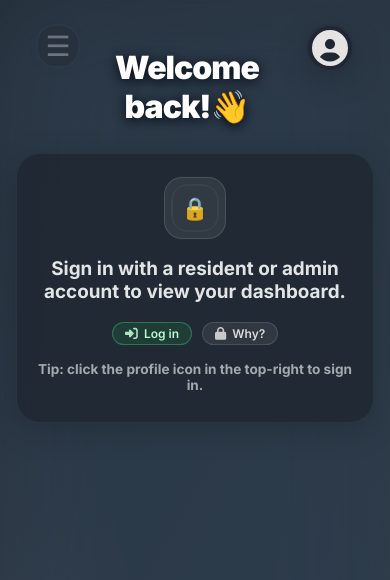
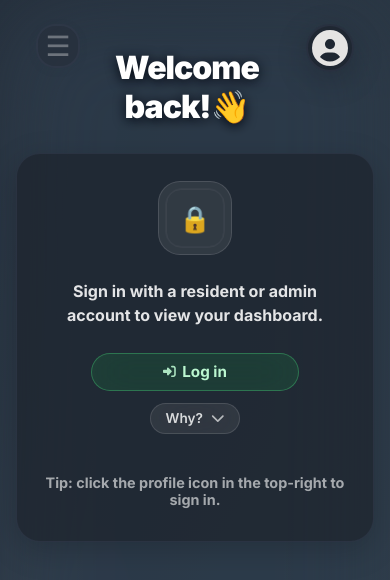
Before and after one commit to PetoAdam/homenavi, a React (Vite) app in the folder frontend/: page / in a window 390 px wide. Shown: the top 580 px of the page. Built offline with nearby package versions, Linux system fonts and the light colour scheme.

Commit message:
feat: enhance Marketplace API integration and update UI components for better responsiveness

```diff
--- a/frontend/src/components/Devices/AddDeviceModal.css
+++ b/frontend/src/components/Devices/AddDeviceModal.css
@@ -20,8 +20,8 @@
 }
 
 .auth-modal-glass.add-device-modal-glass {
-  width: min(1240px, 96vw);
-  min-width: min(900px, 94vw);
+  width: min(980px, 94vw);
+  min-width: min(720px, 92vw);
   min-height: 640px;
   height: min(760px, 92vh);
   max-height: 92vh;
@@ -54,6 +54,11 @@
   min-height: 0;
   overflow-y: auto;
   padding-bottom: 1rem;
+}
+
+.auth-modal-content-outer.add-device-scroll-region {
+  justify-content: stretch;
+  align-items: stretch;
 }
 
 .add-device-shell {
@@ -150,6 +155,17 @@
 .add-device-form {
   align-items: stretch;
   gap: 1.5rem;
+  width: 100%;
+  max-width: 100%;
+  min-width: 0;
+}
+
+.auth-modal-form.add-device-form {
+  max-width: 100%;
+}
+
+.auth-modal-form.add-device-form > * {
+  max-width: 100%;
 }
 
 
@@ -162,10 +178,15 @@
   padding-right: 0;
 }
 
+.auth-modal-content-inner.add-device-form-shell {
+  width: 100%;
+}
+
 .add-device-body-grid {
   display: flex;
   flex-direction: column;
   gap: 1.75rem;
+  width: 100%;
 }
 
 .add-device-panel {
--- a/frontend/src/components/Devices/Devices.css
+++ b/frontend/src/components/Devices/Devices.css
@@ -435,43 +435,50 @@
 
 .devices-fab {
   position: fixed;
-  right: 2.5rem;
-  bottom: 2.5rem;
+  right: 24px;
+  bottom: 24px;
   left: auto;
   z-index: 140;
   display: inline-flex;
   align-items: center;
-  gap: 0.65rem;
-  padding: 0.85rem 1.6rem;
-  border-radius: 999px;
-  border: 1px solid rgba(255, 255, 255, 0.18);
-  background: rgba(15, 21, 32, 0.92);
+  justify-content: center;
+  min-height: 56px;
+  padding: 0 1.1rem;
+  gap: 0.6rem;
+  height: 56px;
+  border-radius: 16px;
+  border: none;
+  background: var(--color-primary);
   color: var(--color-white);
-  font-weight: 700;
-  font-size: 0.95rem;
-  letter-spacing: 0.02em;
-  box-shadow: 0 12px 30px rgba(0, 0, 0, 0.4);
+  font-size: 1.25rem;
+  box-shadow: 0 4px 20px rgba(0, 0, 0, 0.3);
   cursor: pointer;
-  transition: transform 0.2s ease, box-shadow 0.2s ease, background 0.2s ease;
+  transition: transform 0.2s ease, box-shadow 0.2s ease;
 }
 
 .devices-fab-icon {
-  width: 1.8rem;
-  height: 1.8rem;
-  border-radius: 999px;
-  background: rgba(255, 255, 255, 0.12);
-  color: #fff;
+  color: inherit;
   display: inline-flex;
   align-items: center;
   justify-content: center;
-  font-size: 1.15rem;
+  font-size: inherit;
   line-height: 1;
 }
 
 .devices-fab:hover {
-  transform: translateY(-3px);
-  box-shadow: 0 18px 40px rgba(15, 118, 110, 0.45);
-  background: var(--color-primary);
+  transform: scale(1.05);
+}
+
+.devices-fab:active {
+  transform: scale(0.98);
+}
+
+.devices-fab-label {
+  font-size: 0.95rem;
+  font-weight: 700;
+  letter-spacing: 0.02em;
+  white-space: nowrap;
+  line-height: 1;
 }
 
 .devices-fab:focus-visible {
@@ -498,36 +505,15 @@
   }
 
   .devices-fab {
-    right: 1rem;
-    left: auto;
-    bottom: 1.1rem;
-    width: auto;
-    min-width: unset;
-    padding: 0.8rem 1.3rem;
-    border-radius: 0.9rem;
-    font-size: 0.95rem;
-    background: var(--color-primary);
-    border: none;
-    box-shadow: 0 10px 24px rgba(15, 118, 110, 0.35);
+    right: 16px;
+    bottom: 80px;
+    padding: 0;
+    width: 56px;
   }
 
-  .devices-fab-icon {
-    width: 1.6rem;
-    height: 1.6rem;
-    font-size: 1rem;
+  .devices-fab-label {
+    display: none;
   }
-@media (max-width: 480px) {
-  .devices-fab {
-    right: 0.8rem;
-    bottom: 1rem;
-    padding: 0.75rem 1.1rem;
-    gap: 0.45rem;
-  }
-
-  .devices-fab span:last-child {
-    font-size: 0.9rem;
-  }
-}
 
   .device-add-card .card-content {
     padding: 1rem;
--- a/frontend/src/components/Devices/Devices.jsx
+++ b/frontend/src/components/Devices/Devices.jsx
@@ -821,9 +821,17 @@ export default function Devices() {
         </GlassCard>
       </section>
 
-      <button type="button" className="devices-fab" onClick={openAddModal}>
-        <span className="devices-fab-icon">+</span>
-        <span>Add device</span>
+      <button
+        type="button"
+        className="devices-fab"
+        onClick={openAddModal}
+        title="Add device"
+        aria-label="Add device"
+      >
+        <span className="devices-fab-icon">
+          <FontAwesomeIcon icon={faPlus} />
+        </span>
+        <span className="devices-fab-label">Add device</span>
       </button>
 
       <AddDeviceModal
--- a/frontend/src/components/common/UnauthorizedView/UnauthorizedView.css
+++ b/frontend/src/components/common/UnauthorizedView/UnauthorizedView.css
@@ -1,28 +1,30 @@
 .unauthorized-page {
   display: flex;
   flex-direction: column;
-  gap: 1.5rem;
-  padding: 0 1.5rem 3rem;
+  gap: 2rem;
+  padding: 0 2rem 4rem;
   color: var(--color-white);
 }
 
 .unauthorized-card {
-  max-width: 760px;
+  max-width: 920px;
+  width: 100%;
+  margin: 0 auto;
 }
 
 .unauthorized-body {
   display: flex;
   flex-direction: column;
   align-items: center;
-  gap: 0.75rem;
-  padding: 0.25rem 0.25rem 0.6rem;
+  gap: 1rem;
+  padding: 0.75rem 1rem 1.2rem;
 }
 
 .unauthorized-icon {
   position: relative;
-  width: 62px;
-  height: 62px;
-  border-radius: 18px;
+  width: 74px;
+  height: 74px;
+  border-radius: 22px;
   display: inline-flex;
   align-items: center;
   justify-content: center;
@@ -31,7 +33,7 @@
 }
 
 .unauthorized-icon-badge {
-  font-size: 1.35rem;
+  font-size: 1.6rem;
   filter: saturate(0.9);
 }
 
@@ -53,22 +55,68 @@
   color: rgba(255, 255, 255, 0.88);
   font-weight: 700;
   text-align: center;
-  padding: 0.35rem 0.25rem;
+  padding: 0.45rem 0.5rem;
+  font-size: 1.1rem;
+  line-height: 1.5;
 }
 
 .unauthorized-actions {
   display: flex;
   flex-wrap: wrap;
-  gap: 0.6rem;
+  gap: 0.75rem;
   align-items: center;
   justify-content: center;
-  margin-top: 0.1rem;
+  margin-top: 0.2rem;
+}
+
+.unauthorized-login-pill {
+  padding: 0.6rem 1.25rem;
+  font-size: 0.95rem;
+  font-weight: 700;
+}
+
+.unauthorized-why-pill {
+  gap: 0.5rem;
+  padding: 0.45rem 0.9rem;
+  font-size: 0.85rem;
+  font-weight: 600;
+}
+
+.unauthorized-why-chevron {
+  font-size: 0.85rem;
+  opacity: 0.8;
+}
+
+.unauthorized-why-panel {
+  width: min(520px, 100%);
+  text-align: center;
+  background: rgba(255, 255, 255, 0.06);
+  border: 1px solid rgba(255, 255, 255, 0.14);
+  border-radius: 1rem;
+  padding: 0 1rem;
+  max-height: 0;
+  overflow: hidden;
+  opacity: 0;
+  transition: max-height 0.25s ease, opacity 0.2s ease, padding 0.2s ease;
+}
+
+.unauthorized-why-panel.open {
+  padding: 0.75rem 1rem;
+  max-height: 140px;
+  opacity: 1;
+}
+
+.unauthorized-why-panel p {
+  margin: 0.35rem 0;
+  color: rgba(255, 255, 255, 0.75);
+  font-size: 0.9rem;
+  line-height: 1.5;
 }
 
 .unauthorized-note {
-  margin-top: 0.25rem;
+  margin-top: 0.35rem;
   color: rgba(255, 255, 255, 0.6);
-  font-size: 0.85rem;
+  font-size: 0.9rem;
   text-align: center;
 }
 
@@ -81,5 +129,23 @@
 @media (max-width: 640px) {
   .unauthorized-page {
     padding: 0 1rem 3rem;
+    gap: 1.5rem;
+  }
+
+  .unauthorized-body {
+    padding: 0.5rem 0.5rem 0.9rem;
+  }
+
+  .unauthorized-message {
+    font-size: 1rem;
+  }
+
+  .unauthorized-login-pill {
+    width: 100%;
+    justify-content: center;
+  }
+
+  .unauthorized-why-panel {
+    width: 100%;
   }
 }
--- a/frontend/src/components/common/UnauthorizedView/UnauthorizedView.jsx
+++ b/frontend/src/components/common/UnauthorizedView/UnauthorizedView.jsx
@@ -1,5 +1,6 @@
-import React from 'react';
-import { faRightToBracket, faLock } from '@fortawesome/free-solid-svg-icons';
+import React, { useState } from 'react';
+import { FontAwesomeIcon } from '@fortawesome/react-fontawesome';
+import { faRightToBracket, faChevronDown, faChevronUp } from '@fortawesome/free-solid-svg-icons';
 import PageHeader from '../PageHeader/PageHeader';
 import GlassCard from '../GlassCard/GlassCard';
 import GlassPill from '../GlassPill/GlassPill';
@@ -11,6 +12,7 @@ export default function UnauthorizedView({
   className = '',
   hideHeader = false,
 }) {
+  const [showWhy, setShowWhy] = useState(false);
   return (
     <div className={['unauthorized-page', className].filter(Boolean).join(' ')}>
       {!hideHeader && <PageHeader title={title} subtitle="Sign in with a resident account to continue." />}
@@ -29,14 +31,25 @@ export default function UnauthorizedView({
               onClick={() => window.dispatchEvent(new CustomEvent('homenavi:open-auth'))}
               className="unauthorized-login-pill"
             />
-            <GlassPill
-              icon={faLock}
-              text="Why?"
-              tone="default"
-              onClick={() => window.dispatchEvent(new CustomEvent('homenavi:open-auth'))}
-              title="Access is limited to residents/admins."
-              className="unauthorized-why-pill"
-            />
+            <button
+              type="button"
+              className="glass-pill glass-pill-default glass-pill-clickable unauthorized-why-pill"
+              onClick={() => setShowWhy(prev => !prev)}
+              aria-expanded={showWhy}
+              aria-controls="unauthorized-why-panel"
+            >
+              <span>Why?</span>
+              <span className="unauthorized-why-chevron" aria-hidden="true">
+                {showWhy ? <FontAwesomeIcon icon={faChevronUp} /> : <FontAwesomeIcon icon={faChevronDown} />}
+              </span>
+            </button>
+          </div>
+          <div
+            id="unauthorized-why-panel"
+            className={`unauthorized-why-panel${showWhy ? ' open' : ''}`}
+          >
+            <p>This area is reserved for resident accounts and administrators.</p>
+            <p>Use a resident login, or ask an admin to grant you access.</p>
           </div>
           <div className="unauthorized-note">
             Tip: click the profile icon in the top-right to sign in.
```
Also changed, not shown: 2 other files (tests, documents, lock files or other folders).
